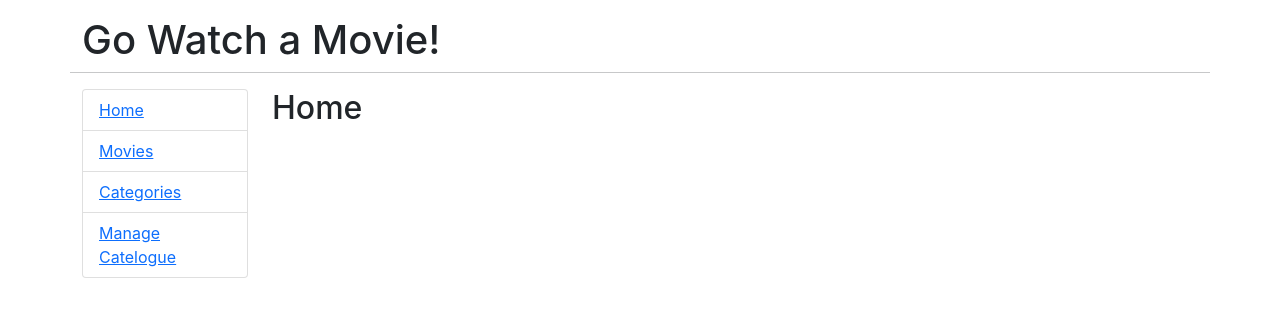
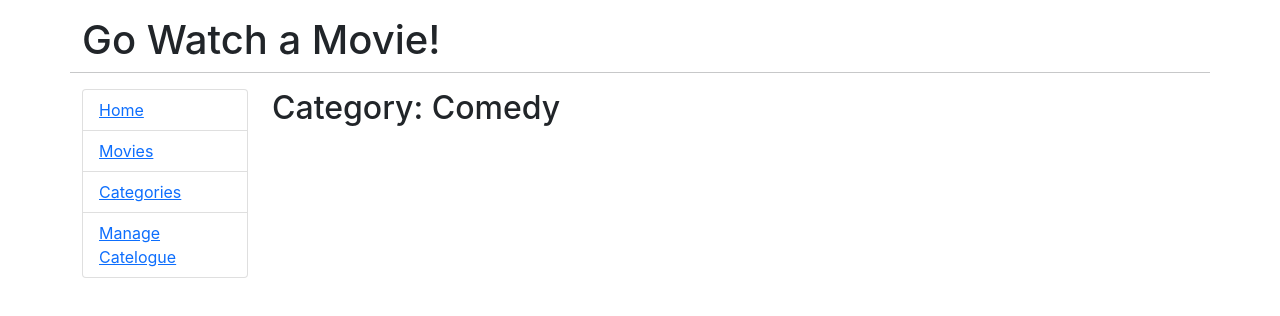
Before and after one commit to nao-18/react-app-with-golang-rest-api, a React (Create React App) app in the folder go-movies/: page /by-category/comedy in a window 1280 px wide. Shown: the top 316 px of the page. Built offline with nearby package versions, Linux system fonts and the light colour scheme.

Commit message:
add comedy link and drama link

```diff
--- a/go-movies/src/App.js
+++ b/go-movies/src/App.js
@@ -10,6 +10,7 @@ import {
 import Movies from './components/Movies';
 import Admin from './components/Admin';
 import Home from './components/Home';
+import Categories from './components/Categories';
 
 export default function App() {
   return (
@@ -51,6 +52,17 @@ export default function App() {
               <Route exact path="/by-category">
                 <CategoryPage />
               </Route>
+              <Route
+                exact
+                path="/by-category/drama"
+                render={(props) => <Categories {...props} title={`Drama`} />}
+              />
+
+              <Route
+                exact
+                path="/by-category/comedy"
+                render={(props) => <Categories {...props} title={`Comedy`} />}
+              />
               <Route path="/admin">
                 <Admin />
               </Route>
@@ -78,7 +90,7 @@ function CategoryPage() {
 
       <ul>
         <li>
-          <Link to={`${path}/camedy`}>Comedy</Link>
+          <Link to={`${path}/comedy`}>Comedy</Link>
         </li>
         <li>
           <Link to={`${url}/drama`}>Drama</Link>
--- /dev/null
+++ b/go-movies/src/components/Categories.js
@@ -0,0 +1,7 @@
+import React, { Component } from 'react';
+
+export default class Categories extends Component {
+  render() {
+    return <h2>Category: {this.props.title}</h2>;
+  }
+}
```
